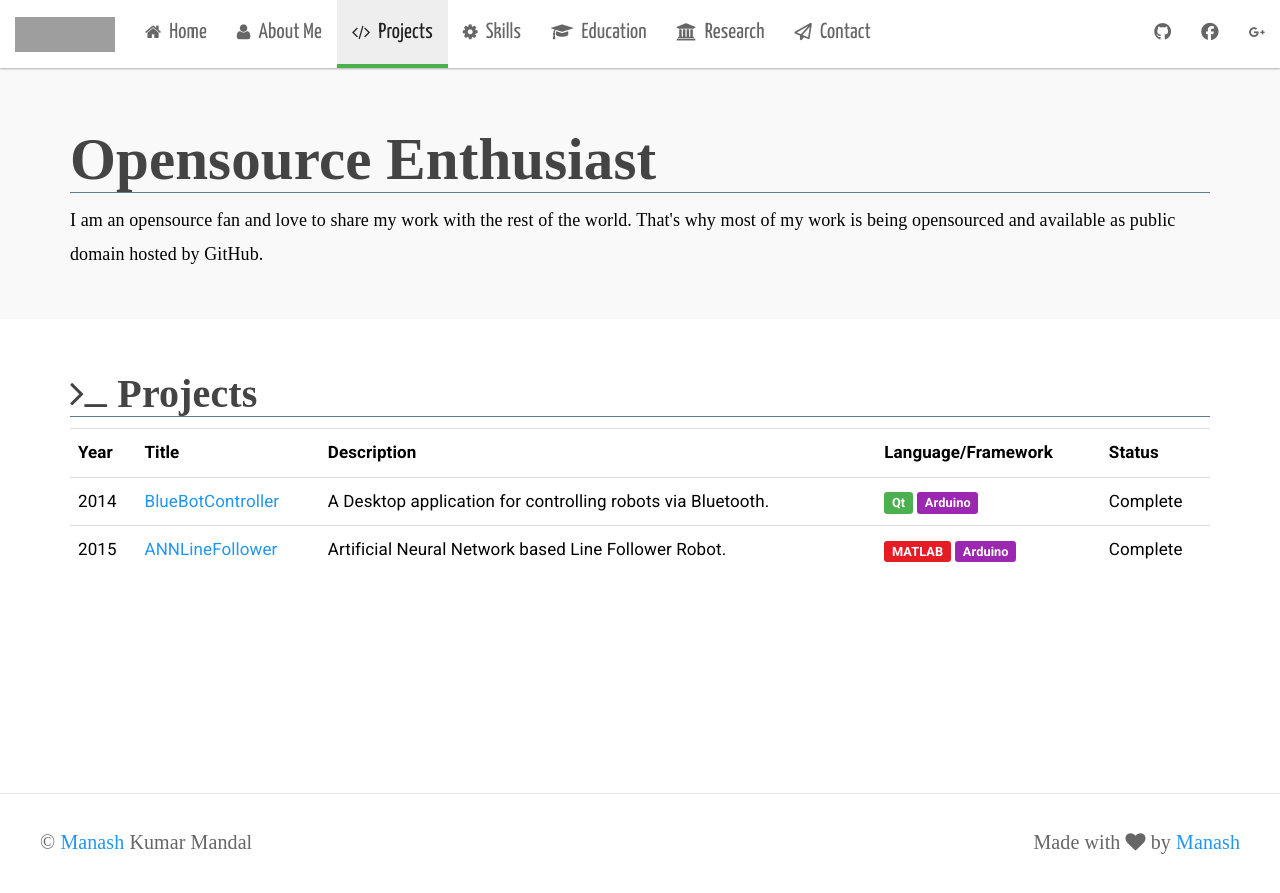
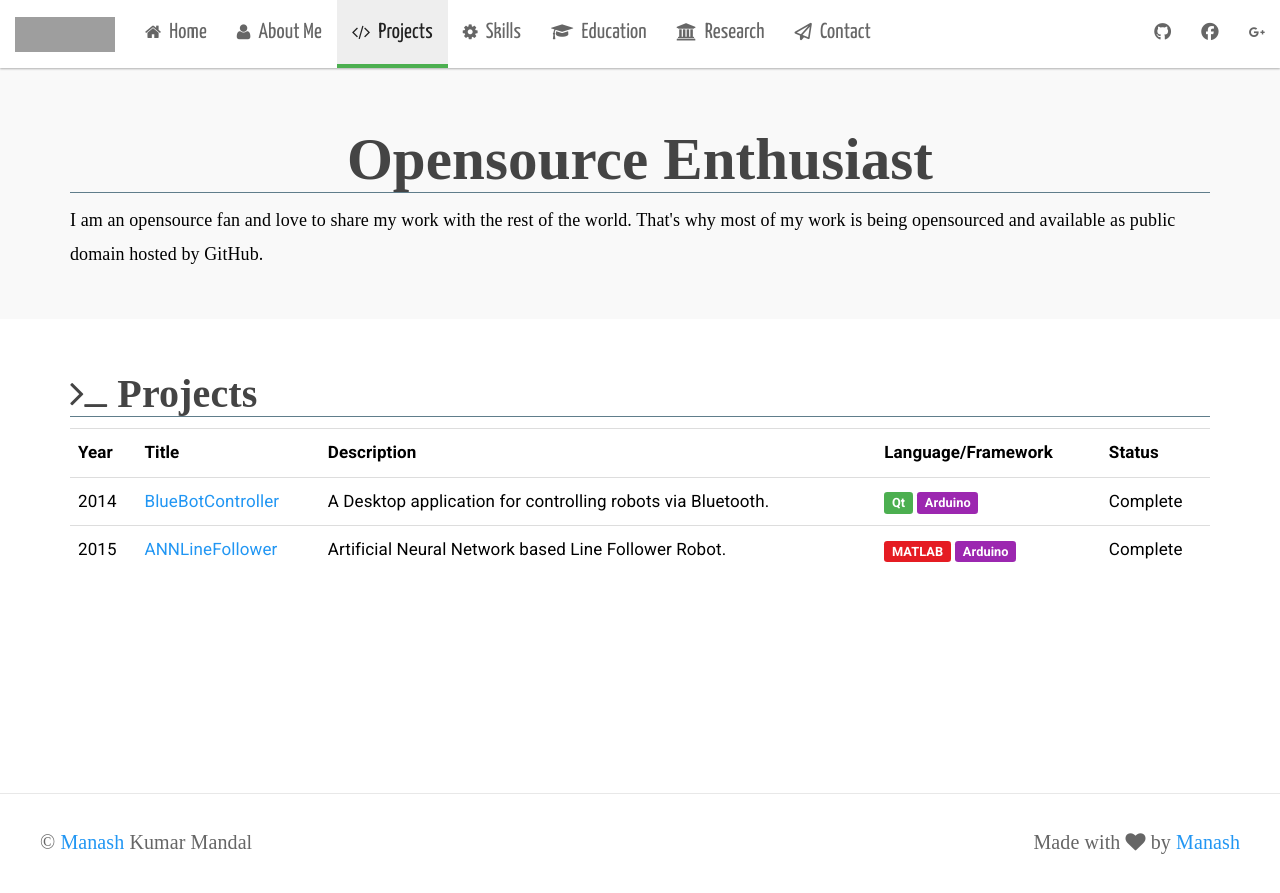
Before and after one commit to manashmandal/manashmandal.github.io, a Jekyll site: the page built from projects.html, in a window 1280 px wide. Shown: the top 893 px of the page. Built offline with Jekyll 4.4.1, drawn with Linux system fonts in a browser that asks for light colours; nearby versions of some CDN libraries; some web fonts are replaced; grey boxes are pictures that could not be loaded.

Commit message:
text center

```diff
--- a/projects.html
+++ b/projects.html
@@ -5,7 +5,7 @@ permalink: /projects
 
 <div class="jumbotron">
     <div class="container">
-        <h1 class="big_title_underline">Opensource Enthusiast</h1>
+        <h1 class="big_title_underline text-center">Opensource Enthusiast</h1>
         <div class="para-graph">
             I am an opensource fan and love to share my work with the rest of the world. That's why most of my work is being opensourced and available as public domain hosted by GitHub.
         </div>
```
